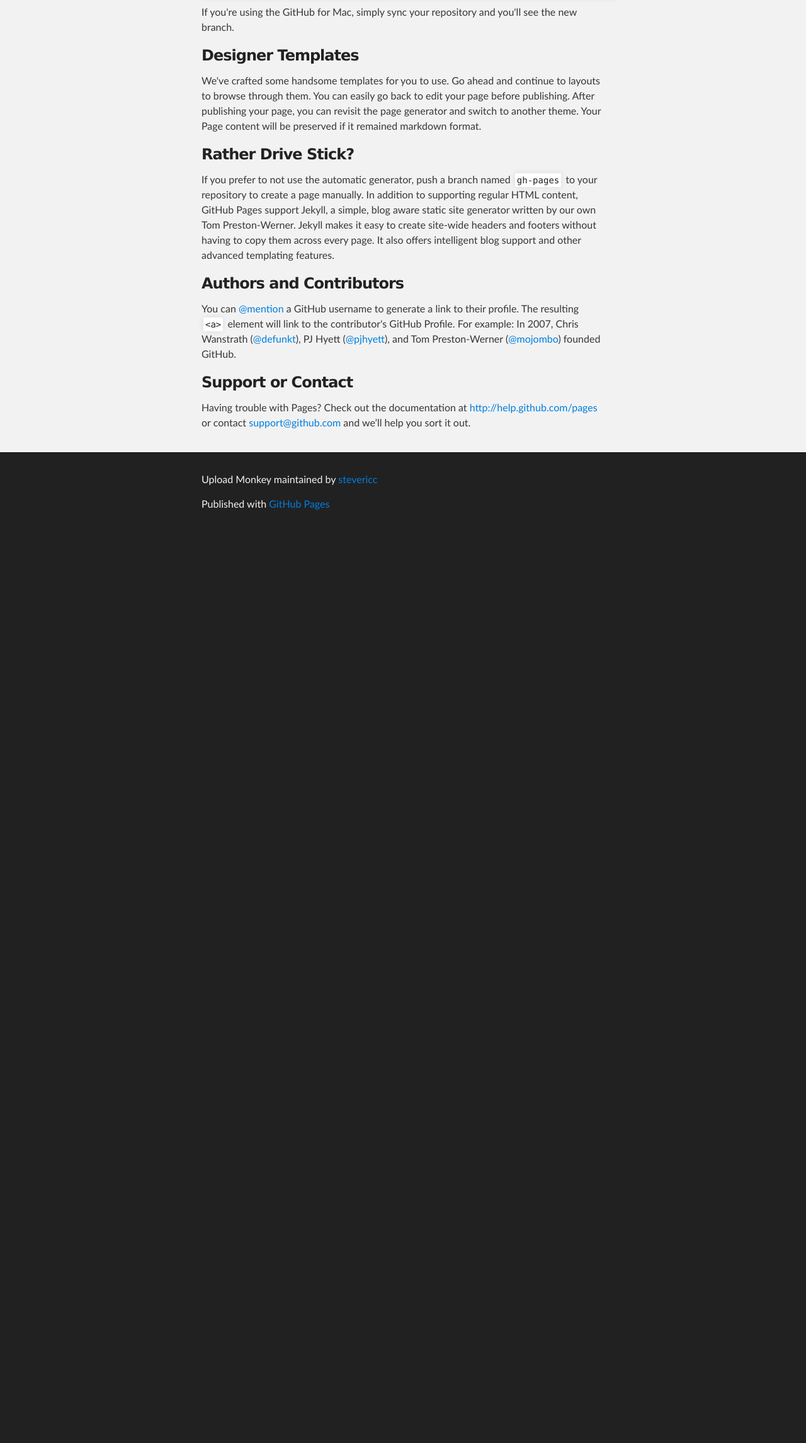
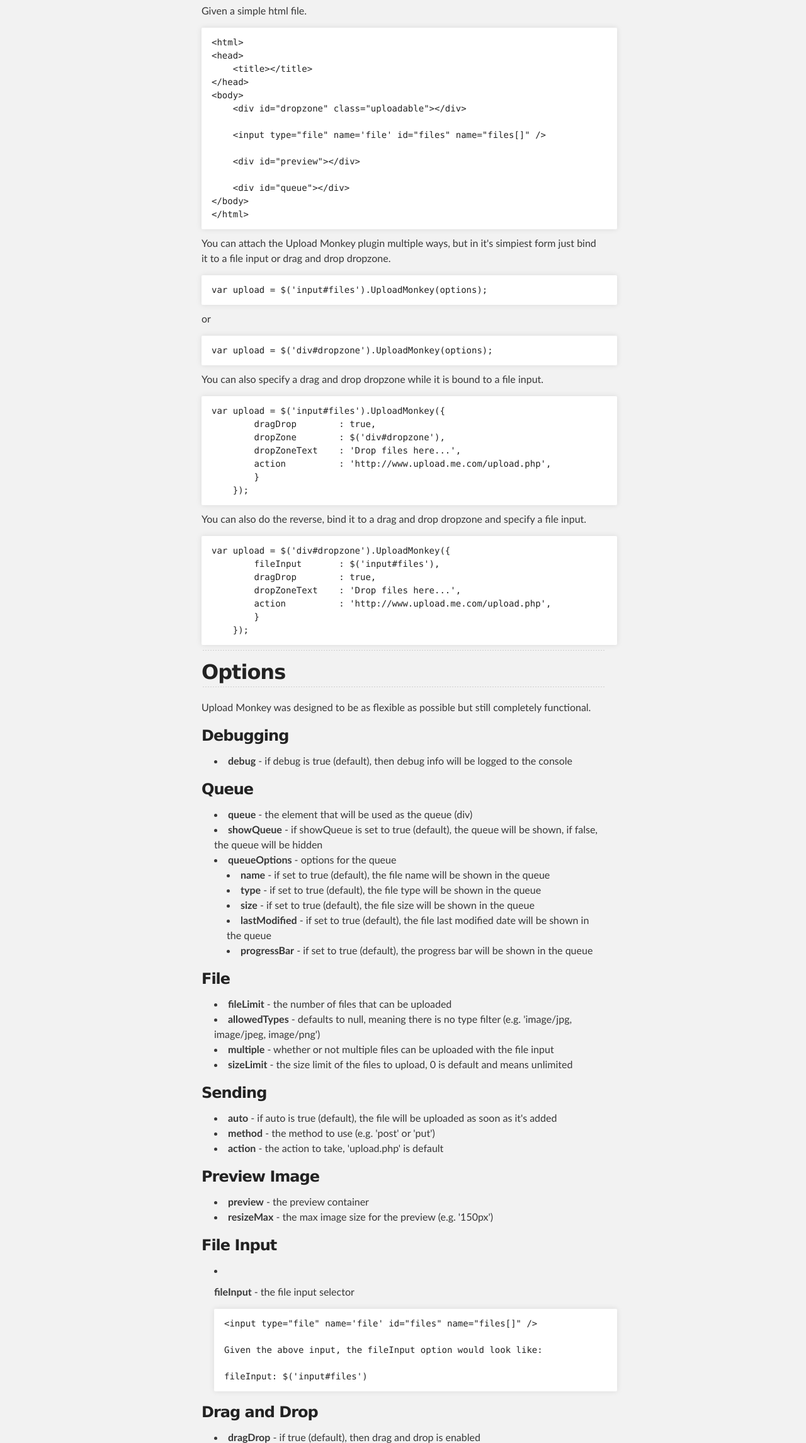
Before and after one commit to sricc/UploadMonkey, a plain HTML site: page index.html in a window 1280 px wide. Shown: the part 509-2800 px from the top of the page at 63% size. Before the commit the page ends 1356 px from the top, so only its background shows below. Drawn offline with Linux system fonts and the light colour scheme.

```diff
--- a/index.html
+++ b/index.html
@@ -16,14 +16,14 @@
     <!-- HEADER -->
     <div id="header_wrap" class="outer">
         <header class="inner">
-          <a id="forkme_banner" href="https://github.com/stevericc/Upload-Monkey">View on GitHub</a>
+          <a id="forkme_banner" href="https://github.com/stevericc/UploadMonkey">View on GitHub</a>
 
           <h1 id="project_title">Upload Monkey</h1>
           <h2 id="project_tagline">A jquery plugin that handles file uploads</h2>
 
             <section id="downloads">
-              <a class="zip_download_link" href="https://github.com/stevericc/Upload-Monkey/zipball/master">Download this project as a .zip file</a>
-              <a class="tar_download_link" href="https://github.com/stevericc/Upload-Monkey/tarball/master">Download this project as a tar.gz file</a>
+              <a class="zip_download_link" href="https://github.com/stevericc/UploadMonkey/zipball/master">Download this project as a .zip file</a>
+              <a class="tar_download_link" href="https://github.com/stevericc/UploadMonkey/tarball/master">Download this project as a tar.gz file</a>
             </section>
         </header>
     </div>
@@ -31,32 +31,214 @@
     <!-- MAIN CONTENT -->
     <div id="main_content_wrap" class="outer">
       <section id="main_content" class="inner">
-        <h3>Welcome to GitHub Pages.</h3>
+        <h1>Upload Monkey</h1>
 
-<p>This automatic page generator is the easiest way to create beautiful pages for all of your projects. Author your page content here using GitHub Flavored Markdown, select a template crafted by a designer, and publish. After your page is generated, you can check out the new branch:</p>
+<p>A simple file upload plugin that permforms POST and PUT XHR Level 2 uploading.  The plugin will fallback to the old iFrame hack if the browser doesn't support XHR (e.g. IE).  If the upload method is set to POST all files will be uploaded as one single request.  If the upload method is set to PUT each file will be uploaded separately.  </p>
 
-<pre><code>$ cd your_repo_root/repo_name
-$ git fetch origin
-$ git checkout gh-pages
+<hr><h2>Usage</h2>
+
+<p>Given a simple html file.</p>
+
+<pre><code>&lt;html&gt;
+&lt;head&gt;
+    &lt;title&gt;&lt;/title&gt;
+&lt;/head&gt;
+&lt;body&gt;
+    &lt;div id="dropzone" class="uploadable"&gt;&lt;/div&gt;
+
+    &lt;input type="file" name='file' id="files" name="files[]" /&gt;
+
+    &lt;div id="preview"&gt;&lt;/div&gt;
+
+    &lt;div id="queue"&gt;&lt;/div&gt;
+&lt;/body&gt;
+&lt;/html&gt;
 </code></pre>
 
-<p>If you're using the GitHub for Mac, simply sync your repository and you'll see the new branch.</p>
+<p>You can attach the Upload Monkey plugin multiple ways, but in it's simpiest form just bind it to a file input or drag and drop dropzone.</p>
 
-<h3>Designer Templates</h3>
+<pre><code>var upload = $('input#files').UploadMonkey(options);
+</code></pre>
 
-<p>We've crafted some handsome templates for you to use. Go ahead and continue to layouts to browse through them. You can easily go back to edit your page before publishing. After publishing your page, you can revisit the page generator and switch to another theme. Your Page content will be preserved if it remained markdown format.</p>
+<p>or</p>
 
-<h3>Rather Drive Stick?</h3>
+<pre><code>var upload = $('div#dropzone').UploadMonkey(options);
+</code></pre>
 
-<p>If you prefer to not use the automatic generator, push a branch named <code>gh-pages</code> to your repository to create a page manually. In addition to supporting regular HTML content, GitHub Pages support Jekyll, a simple, blog aware static site generator written by our own Tom Preston-Werner. Jekyll makes it easy to create site-wide headers and footers without having to copy them across every page. It also offers intelligent blog support and other advanced templating features.</p>
+<p>You can also specify a drag and drop dropzone while it is bound to a file input.</p>
 
-<h3>Authors and Contributors</h3>
+<pre><code>var upload = $('input#files').UploadMonkey({
+        dragDrop        : true,
+        dropZone        : $('div#dropzone'),
+        dropZoneText    : 'Drop files here...',
+        action          : 'http://www.upload.me.com/upload.php',
+        }
+    });
+</code></pre>
 
-<p>You can <a href="https://github.com/blog/821" class="user-mention">@mention</a> a GitHub username to generate a link to their profile. The resulting <code>&lt;a&gt;</code> element will link to the contributor's GitHub Profile. For example: In 2007, Chris Wanstrath (<a href="https://github.com/defunkt" class="user-mention">@defunkt</a>), PJ Hyett (<a href="https://github.com/pjhyett" class="user-mention">@pjhyett</a>), and Tom Preston-Werner (<a href="https://github.com/mojombo" class="user-mention">@mojombo</a>) founded GitHub.</p>
+<p>You can also do the reverse, bind it to a drag and drop dropzone and specify a file input.</p>
 
-<h3>Support or Contact</h3>
+<pre><code>var upload = $('div#dropzone').UploadMonkey({
+        fileInput       : $('input#files'),
+        dragDrop        : true,
+        dropZoneText    : 'Drop files here...',
+        action          : 'http://www.upload.me.com/upload.php',
+        }
+    });
+</code></pre>
 
-<p>Having trouble with Pages? Check out the documentation at <a href="http://help.github.com/pages">http://help.github.com/pages</a> or contact <a href="mailto:support@github.com">support@github.com</a> and we’ll help you sort it out.</p>
+<hr><h2>Options</h2>
+
+<p>Upload Monkey was designed to be as flexible as possible but still completely functional.</p>
+
+<h3>Debugging</h3>
+
+<ul>
+<li>
+<strong>debug</strong>             - if debug is true (default), then debug info will be logged to the console</li>
+</ul><h3>Queue</h3>
+
+<ul>
+<li>
+<strong>queue</strong>             - the element that will be used as the queue (div)</li>
+<li>
+<strong>showQueue</strong>         - if showQueue is set to true (default), the queue will be shown, if false, the queue will be hidden</li>
+<li>
+<strong>queueOptions</strong>      - options for the queue
+
+<ul>
+<li>
+<strong>name</strong>              - if set to true (default), the file name will be shown in the queue</li>
+<li>
+<strong>type</strong>              - if set to true (default), the file type will be shown in the queue</li>
+<li>
+<strong>size</strong>              - if set to true (default), the file size will be shown in the queue</li>
+<li>
+<strong>lastModified</strong>      - if set to true (default), the file last modified date will be shown in the queue</li>
+<li>
+<strong>progressBar</strong>       - if set to true (default), the progress bar will be shown in the queue</li>
+</ul>
+</li>
+</ul><h3>File</h3>
+
+<ul>
+<li>
+<strong>fileLimit</strong>         - the number of files that can be uploaded</li>
+<li>
+<strong>allowedTypes</strong>      - defaults to null, meaning there is no type filter (e.g. 'image/jpg, image/jpeg, image/png')</li>
+<li>
+<strong>multiple</strong>          - whether or not multiple files can be uploaded with the file input</li>
+<li>
+<strong>sizeLimit</strong>         - the size limit of the files to upload, 0 is default and means unlimited</li>
+</ul><h3>Sending</h3>
+
+<ul>
+<li>
+<strong>auto</strong>              - if auto is true (default), the file will be uploaded as soon as it's added</li>
+<li>
+<strong>method</strong>            - the method to use (e.g. 'post' or 'put')</li>
+<li>
+<strong>action</strong>            - the action to take, 'upload.php' is default </li>
+</ul><h3>Preview Image</h3>
+
+<ul>
+<li>
+<strong>preview</strong>           - the preview container</li>
+<li>
+<strong>resizeMax</strong>         - the max image size for the preview (e.g. '150px')</li>
+</ul><h3>File Input</h3>
+
+<ul>
+<li>
+<p><strong>fileInput</strong>         - the file input selector </p>
+
+<pre><code>&lt;input type="file" name='file' id="files" name="files[]" /&gt;
+
+Given the above input, the fileInput option would look like:
+
+fileInput: $('input#files')
+</code></pre>
+</li>
+</ul><h3>Drag and Drop</h3>
+
+<ul>
+<li>
+<strong>dragDrop</strong>          - if true (default), then drag and drop is enabled</li>
+<li>
+<p><strong>dropZone</strong>          - this element that will act as the dropzone, must be a div!</p>
+
+<pre><code>&lt;div id="dropzone" class="uploadable"&gt;&lt;/div&gt;
+
+Given the above input, the dropZone option would look like:
+
+dropZone: $('div#dropzone')
+</code></pre>
+</li>
+<li><p><strong>dropZoneText</strong>      - Any string you'd like the dropzone to say, defaults to 'Drop files here…'</p></li>
+<li><p><strong>dropZoneTextSize</strong>  - The text size of the dropzone text, defaults to '20px'</p></li>
+<li><p><strong>dzDragOverColor</strong>   - The background color of the dropzone when the user hovers over it with a file to drop, defaults to '#99CCFF'</p></li>
+<li><p><strong>inputFile</strong>         - The file input element for file upload</p></li>
+</ul><h3>Events</h3>
+
+<ul>
+<li>
+<p><strong>onComplete</strong>        - callback for when the request is complete (will always be called, regardless of sucess or error)</p>
+
+<ul>
+<li>jqXHR - the xhr request</li>
+<li>
+<p>textStatus    </p>
+
+<p>function(jqXHR, textStatus) {}</p>
+</li>
+</ul>
+</li>
+<li>
+<p><strong>onSuccess</strong>         - callback for when the request is completed successfully</p>
+
+<pre><code>function(data, textStatus, jqXHR) {}
+</code></pre>
+</li>
+<li>
+<p><strong>onError</strong>           - callback for when the request is completed but there is an error</p>
+
+<pre><code>function(jqXHR, textStatus, errorThrown) {}
+</code></pre>
+</li>
+<li>
+<p><strong>onProgress</strong>        - callback for when the request sends a progress report</p>
+
+<pre><code>function(progressBarId, percent, xhr) {}
+</code></pre>
+</li>
+<li>
+<p><strong>beforeSend</strong>        - callback for before the request is sent</p>
+
+<pre><code>function(xhr) {}
+</code></pre>
+</li>
+</ul><h2>MIT License</h2>
+
+<hr><p>Copyright (c) 2012 Steve Ricciardelli <a href="mailto:stephen.j.ricciardelli@gmail.com">stephen.j.ricciardelli@gmail.com</a></p>
+
+<p>Permission is hereby granted, free of charge, to any person obtaining
+a copy of this software and associated documentation files (the
+'Software'), to deal in the Software without restriction, including
+without limitation the rights to use, copy, modify, merge, publish,
+distribute, sublicense, and/or sell copies of the Software, and to
+permit persons to whom the Software is furnished to do so, subject to
+the following conditions:</p>
+
+<p>The above copyright notice and this permission notice shall be
+included in all copies or substantial portions of the Software.</p>
+
+<p>THE SOFTWARE IS PROVIDED 'AS IS', WITHOUT WARRANTY OF ANY KIND,
+EXPRESS OR IMPLIED, INCLUDING BUT NOT LIMITED TO THE WARRANTIES OF
+MERCHANTABILITY, FITNESS FOR A PARTICULAR PURPOSE AND NONINFRINGEMENT.
+IN NO EVENT SHALL THE AUTHORS OR COPYRIGHT HOLDERS BE LIABLE FOR ANY
+CLAIM, DAMAGES OR OTHER LIABILITY, WHETHER IN AN ACTION OF CONTRACT,
+TORT OR OTHERWISE, ARISING FROM, OUT OF OR IN CONNECTION WITH THE
+SOFTWARE OR THE USE OR OTHER DEALINGS IN THE SOFTWARE.</p>
       </section>
     </div>
 
```
Also changed, not shown: params.json (+1 -1 lines).
